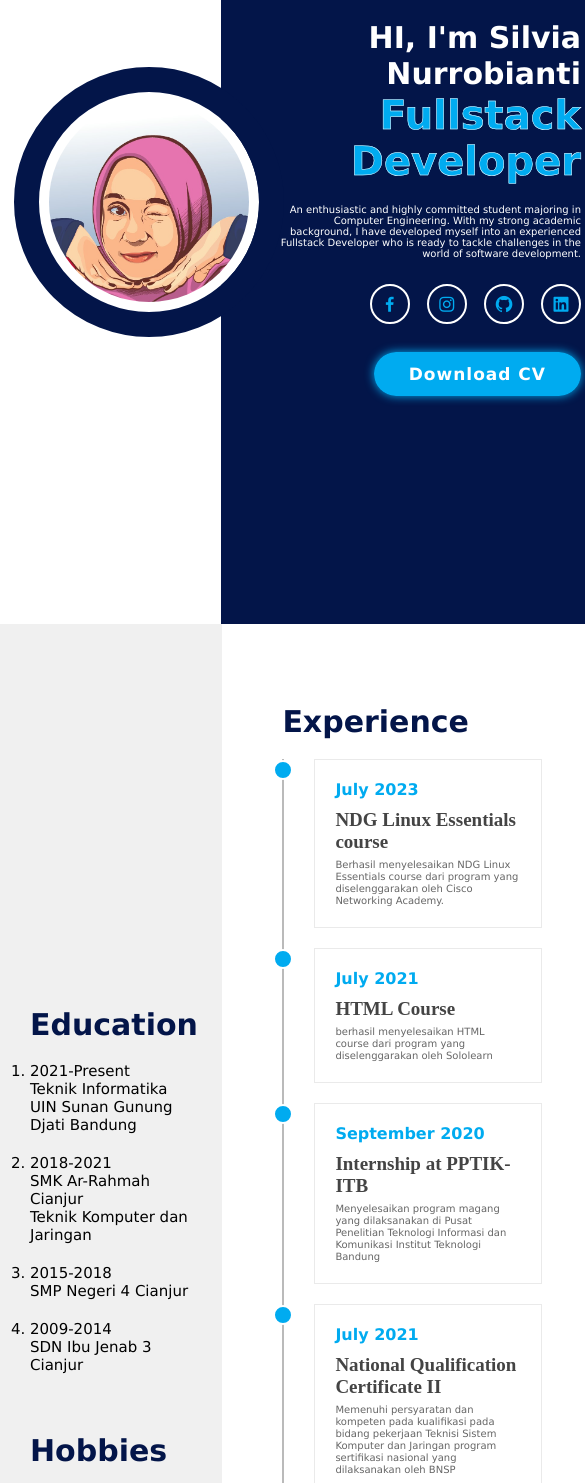
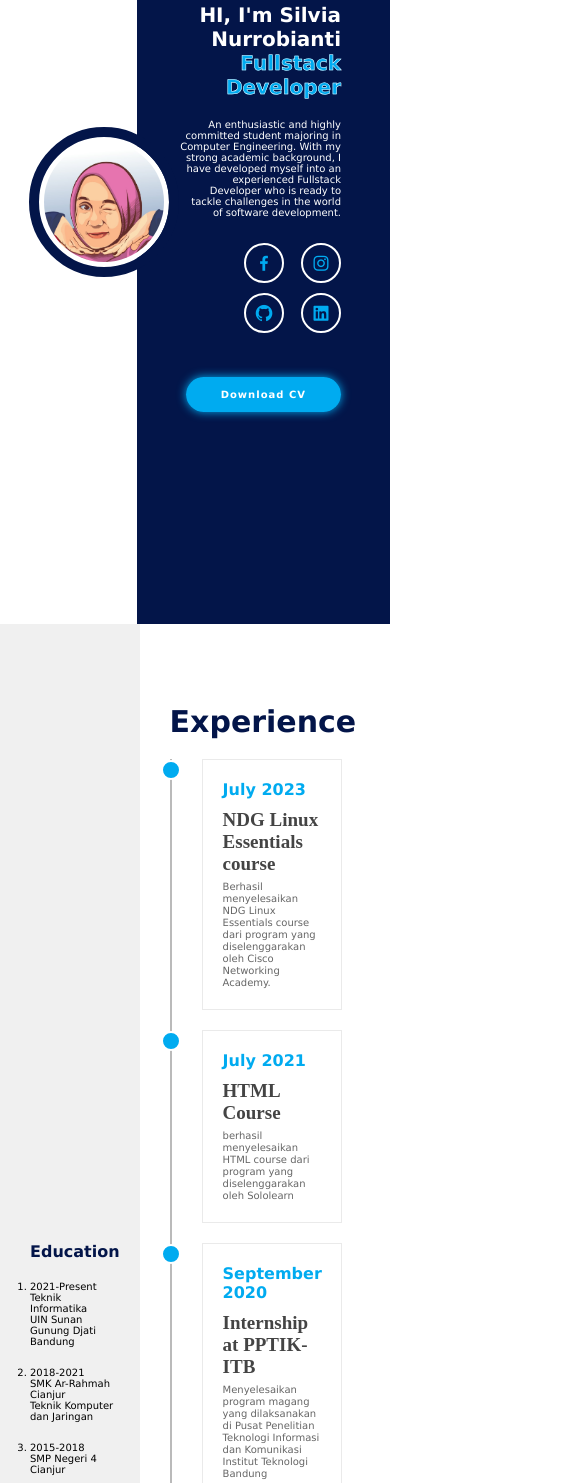
Before and after one commit to visilanti/cvsilvia.github.io, a plain HTML site: page index.html in a window 390 px wide. Shown: the part 220-1703 px from the top of the page, 585 px wide, since content can reach past the window. Drawn offline with nearby package versions, Linux system fonts and the light colour scheme.

Commit message:
fix responsive mobile

```diff
--- a/index.html
+++ b/index.html
@@ -4,7 +4,7 @@
     <title>CV Silvia</title>
     <meta charset="UTF-8">
     <meta http-equiv="X-UA-Compatible" content="IE-edge">
-    <meta name="viewport" content="width=device-width, initial-scale=1.0">
+    <meta name="viewport" content="width=device-width, initial-scale=1, minimum-scale=1, maximum-scale=1, user-scalable=no">
     <link rel="stylesheet" href="styles.css">
     <link href='https://unpkg.com/boxicons@2.1.4/css/boxicons.min.css' rel='stylesheet'>
 </head>
--- a/styles.css
+++ b/styles.css
@@ -337,61 +337,80 @@ th, td {
     transition: 0.3s linear;
 }
 .card:hover p{
-    max-height: 40px;
+    max-height: 0px;
     opacity: 1;
 }
 /*end contact sesion info */
 
 /* CSS untuk tampilan desktop */
 @media (max-width: 720px) {
-    .{
-        max-width: 720px;
-    }
     .home{
-        width: 630px;
+        /* width: 630px; */
     }
     .home-image {
-        width: 220px;
-        height: 220px;
+        width: 120px;
+        height: 120px;
+        border: 65px solid white;
+        outline: 10px solid #031549
     }
     .home-image img {
         position: relative;
-        max-width: 200px;
+        max-width: 120px;
         border-radius: 50%;
+    }
+    .btn{
+        font-size: 10px;
+    }
+    .home-sci a {
+        margin-bottom: 10px;
     }
     .home-content{
         margin:10px;
     }
     .home-content h1 {
-        font-size: 30px;
+        font-size: 20px;
         line-height: 1.2;
     }
     .home-content h3 {
-        font-size: 40px;
+        font-size: 20px;
     }
     .home-content p {
         font-size: 10px;
         margin-top: 20px;
     }
-    table {
-        width: 630px;
-    }
     .main-content{
-        margin: 70px 0 20px 50px;
+        margin: 70px 0 20px 20px;
     }
     .sidebar {
         padding: 20px;
         background-color: #f0f0f0;
-    }
-    .sidebar p, li{
-        font-size: 15px;
+        max-width: 22%;
     }
     .wrap2 {
         margin-left: 10px;
+    }
+    .wrap2 h4{
+        font-size: 16px;
+    }
+    .wrap2 li{
+        font-size: 10px;
+    }
+    .col .content {
+        padding: 0 0 0 30px;
+    }
+    .content .box{
+        max-width: 150px;
+    }
+    .container{
+        max-width: 200px;
+        margin: 0;
     }
     .contact {
         background-color: #031549;
         color: white;
         width: 100%;
     }
+    .contact-info {
+        display: block;
+    }
 }
```
